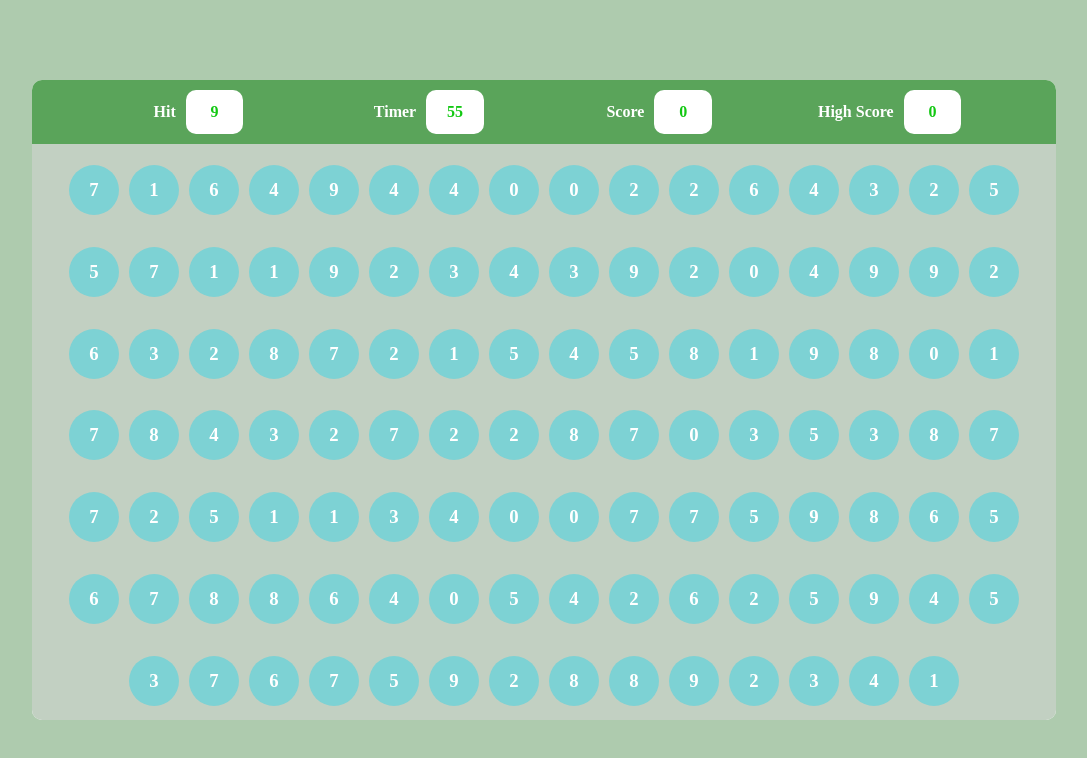
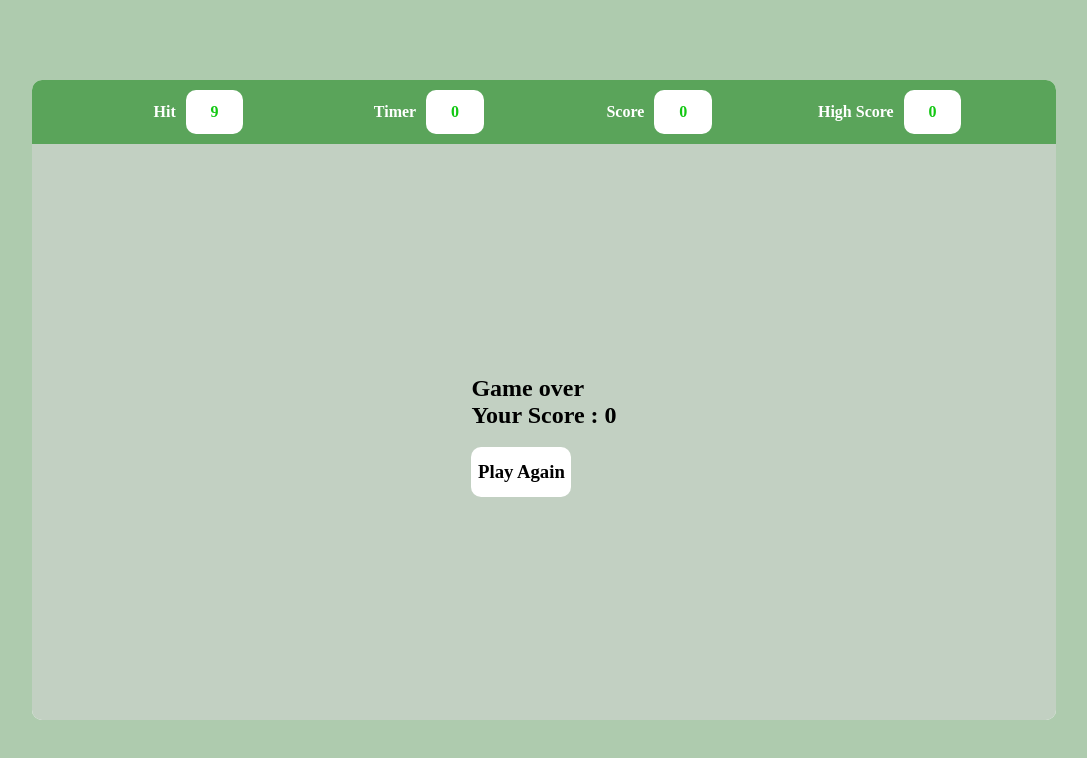
Before and after one commit to sdeep153/bubble-game, a plain HTML site: page index.html in a window 1280 px wide. Shown: the whole page, without its empty margins (96-1183 px from the left). Drawn offline with Linux system fonts and the light colour scheme.

Commit message:
added styles to play again btn

```diff
--- a/css/index.css
+++ b/css/index.css
@@ -87,3 +87,20 @@ html, body{
     background-color: rgb(233, 145, 145);
     cursor : pointer
 }
+
+.restart_btn{
+    height : 50px;
+    width : 100px;
+    display: flex;
+    align-items: center;
+    justify-content: center;
+    background-color: white;
+    border-radius: 10px;
+    color: black;
+}
+
+.restart_btn:hover{
+    background-color: rgb(90, 164, 90);
+    color: white;
+    cursor: pointer;
+}
--- a/js/index.js
+++ b/js/index.js
@@ -21,7 +21,7 @@ const StartNewGame = () => {
         document.querySelector('#hit').innerHTML = hit_val
     }
 
-    var timer_val = 60;
+    var timer_val = 1;
 
     const showTimer = () => {
         document.querySelector('#timer').textContent = timer_val;
@@ -45,7 +45,6 @@ const StartNewGame = () => {
 
                                                             `
                 HighScore = Math.max(HighScore, score_val)
-                console.log(HighScore)
             }
         }, 1000)
 
```
